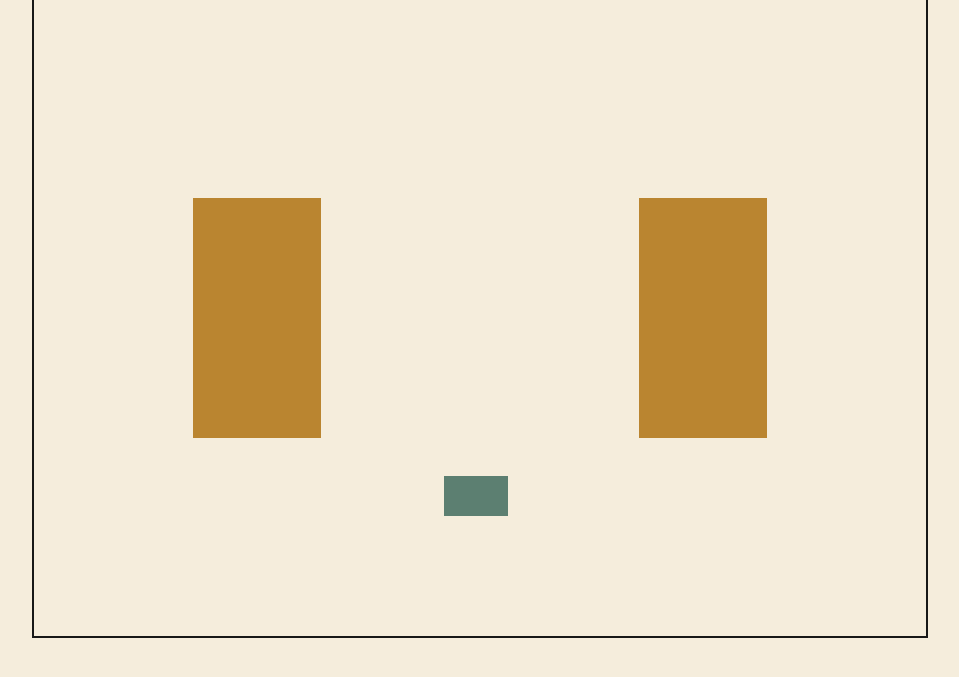
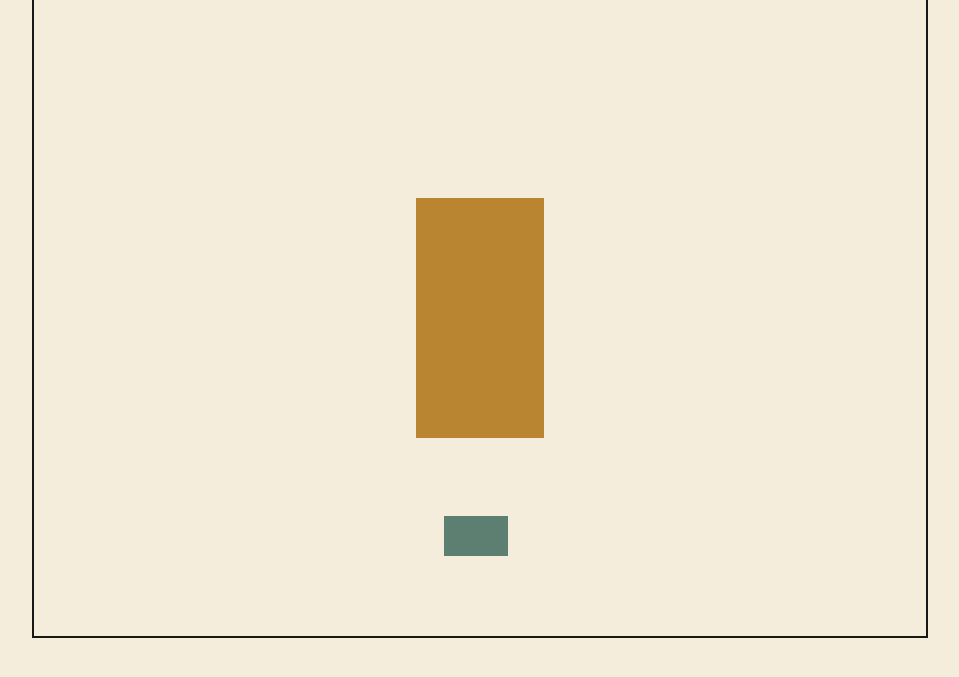
Before and after one commit to Navitat/project-1-game, a plain HTML site: page index.html in a window 1280 px wide. Shown: the part 71-748 px from the top of the page, without its empty margins (160-1119 px from the left). Drawn offline with Linux system fonts and the light colour scheme.

Commit message:
feat: elevators created dynamically through class

```diff
--- a/index.html
+++ b/index.html
@@ -19,8 +19,6 @@
     <div id="main">
       <div id="board">
         <div id="player"></div>
-        <div class="elevator"></div>
-        <div class="elevator"></div>
       </div>
     </div>
   </body>
--- a/js/app.js
+++ b/js/app.js
@@ -6,7 +6,7 @@ class Player {
     this.width = 5;
     this.height = 5;
     this.positionX = 32;
-    this.positionY = 15;
+    this.positionY = 10;
 
     this.updateUI();
   }
@@ -46,7 +46,34 @@ class Player {
   }
 }
 
+class Floor {
+  constructor(floor) {
+    this.width = 10;
+    this.height = 30;
+    this.floor = floor;
+    this.elevators = [];
+
+    this.updateUI();
+  }
+
+  updateUI() {
+    for (let i = 0; i < this.floor; i++) {
+      const elevator = document.createElement("div");
+      elevator.classList.add("elevator");
+      elevator.style.width = this.width + "vw";
+      elevator.style.height = this.height + "vh";
+      this.elevators.push(elevator);
+    }
+
+    this.elevators.forEach((element) => {
+      boardElm.appendChild(element);
+    });
+  }
+}
+
 const player = new Player();
+
+const floor = new Floor(1);
 
 //Event listener to move player
 document.addEventListener("keydown", (event) => {
--- a/styles/main.css
+++ b/styles/main.css
@@ -40,7 +40,5 @@ h1 {
 }
 
 .elevator {
-  width: 10vw;
-  height: 30vh;
   background-color: #ba8530;
 }
```
